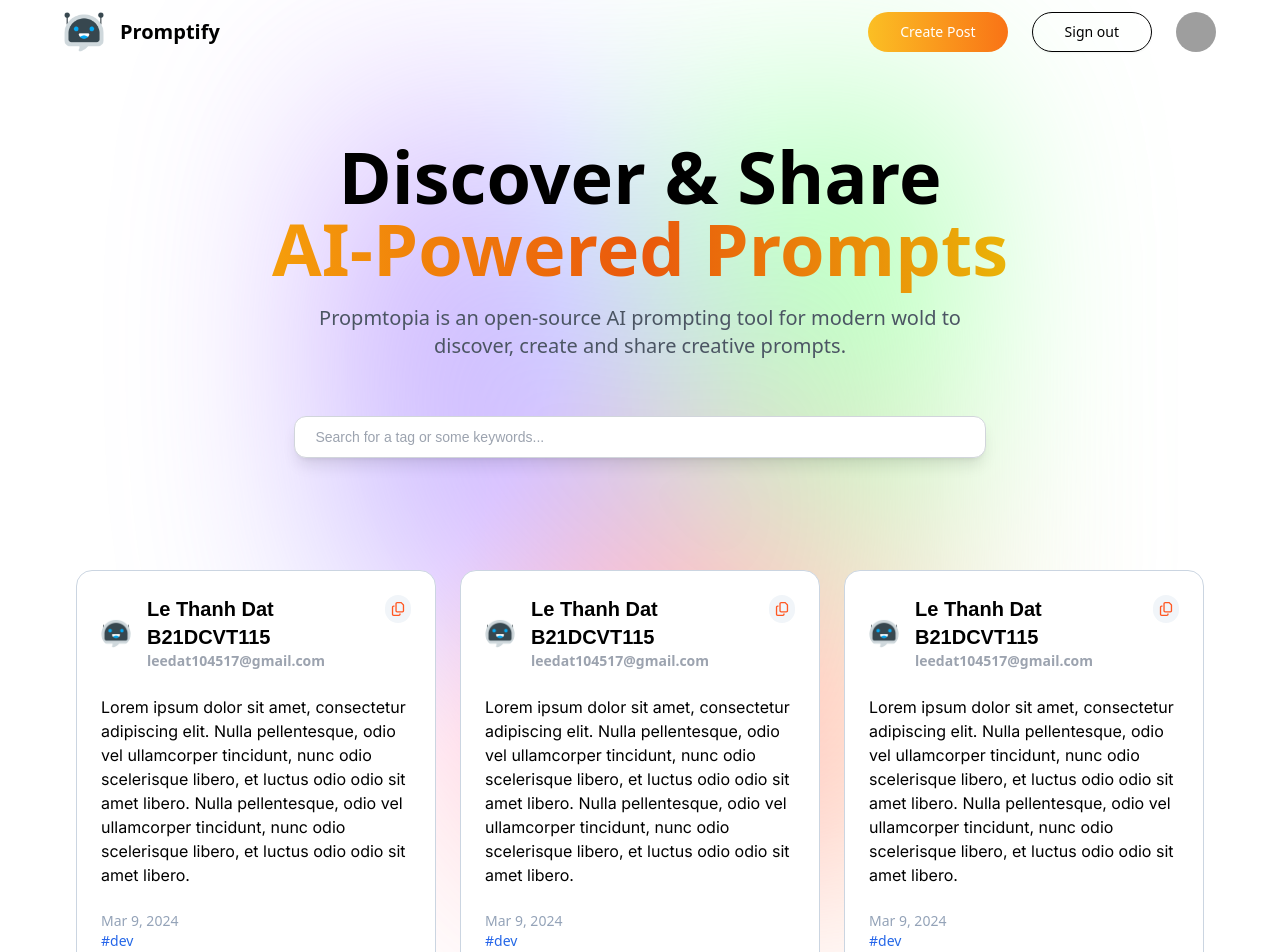
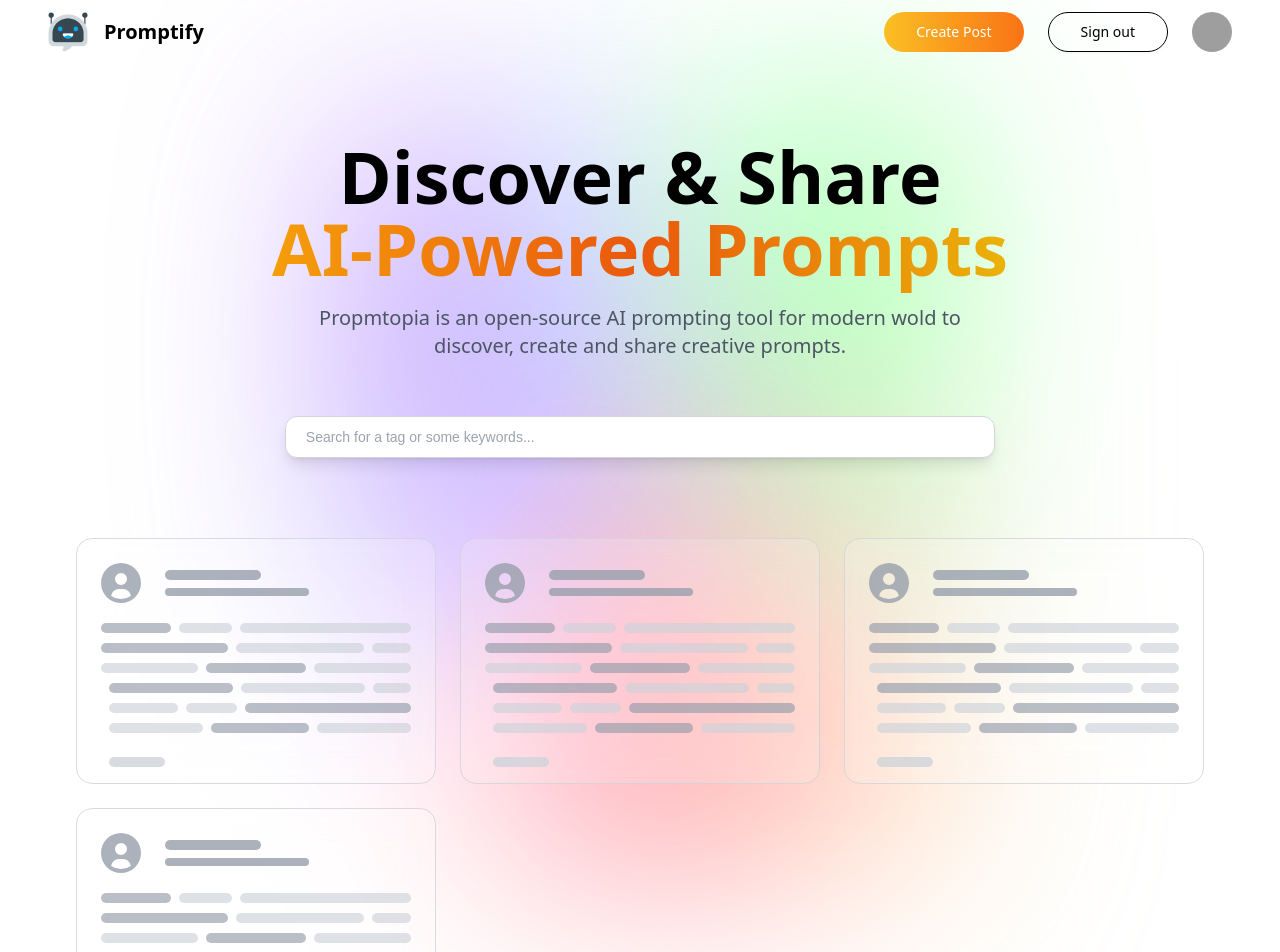
Before and after one commit to LeeDat03/promptify, a Next.js app: page / in a window 1280 px wide. Shown: the top 952 px of the page. Built offline with nearby package versions, Linux system fonts and the light colour scheme; grey boxes are pictures that could not be loaded.

Commit message:
add loading skeleton

```diff
--- a/components/feed.tsx
+++ b/components/feed.tsx
@@ -1,7 +1,6 @@
 import React from "react";
 import PromptCard from "./prompt-card";
-
-// @apply mt-16 mx-auto w-full max-w-xl flex justify-center items-center flex-col gap-2;
+import SkeletonCard from "./loading/skeleton-card-prompt";
 
 const Feed = () => {
   return (
@@ -15,16 +14,11 @@ const Feed = () => {
         />
       </form>
 
-      <div className="space-y-6 py-8 xl:columns-3 sm:columns-2 sm:gap-6 mb-40">
-        <PromptCard />
-        <PromptCard />
-        <PromptCard />
-        <PromptCard />
-        <PromptCard />
-        <PromptCard />
-        <PromptCard />
-        <PromptCard />
-        <PromptCard />
+      <div className="grid grid-cols-1 xl:grid-cols-3 sm:grid-cols-2 gap-6 mb-40">
+        <SkeletonCard />
+        <SkeletonCard />
+        <SkeletonCard />
+        <SkeletonCard />
       </div>
     </section>
   );
--- /dev/null
+++ b/components/loading/skeleton-card-prompt.tsx
@@ -0,0 +1,61 @@
+const SkeletonCard = () => {
+  return (
+    <div className="prompt_card animate-pulse">
+      <div className="mb-5 flex items-start justify-between gap-5">
+        <div className="flex flex-1  items-center justify-start gap-3">
+          <svg
+            className="me-3 h-10 w-10 text-gray-400 dark:text-gray-300"
+            aria-hidden="true"
+            xmlns="http://www.w3.org/2000/svg"
+            fill="currentColor"
+            viewBox="0 0 20 20"
+          >
+            <path d="M10 0a10 10 0 1 0 10 10A10.011 10.011 0 0 0 10 0Zm0 5a3 3 0 1 1 0 6 3 3 0 0 1 0-6Zm0 13a8.949 8.949 0 0 1-4.951-1.488A3.987 3.987 0 0 1 9 13h2a3.987 3.987 0 0 1 3.951 3.512A8.949 8.949 0 0 1 10 18Z" />
+          </svg>
+
+          <div className="flex flex-col">
+            <div className="mb-2 h-2.5 w-24 rounded-full bg-gray-400 dark:bg-gray-500 "></div>
+            <div className="h-2 w-36 rounded-full bg-gray-400 dark:bg-gray-500"></div>
+          </div>
+        </div>
+      </div>
+
+      <div role="status" className="max-w-lg animate-pulse space-y-2.5">
+        <div className="flex w-full items-center">
+          <div className="h-2.5 w-32 rounded-full bg-gray-400 dark:bg-gray-400"></div>
+          <div className="ms-2 h-2.5 w-24 rounded-full bg-gray-300 dark:bg-gray-300"></div>
+          <div className="ms-2 h-2.5 w-full rounded-full bg-gray-300 dark:bg-gray-300"></div>
+        </div>
+        <div className="flex w-full max-w-[480px] items-center">
+          <div className="h-2.5 w-full rounded-full bg-gray-400 dark:bg-gray-400"></div>
+          <div className="ms-2 h-2.5 w-full rounded-full bg-gray-300 dark:bg-gray-300"></div>
+          <div className="ms-2 h-2.5 w-24 rounded-full bg-gray-300 dark:bg-gray-300"></div>
+        </div>
+        <div className="flex w-full max-w-[400px] items-center">
+          <div className="h-2.5 w-full rounded-full bg-gray-300 dark:bg-gray-300"></div>
+          <div className="ms-2 h-2.5 w-80 rounded-full bg-gray-400 dark:bg-gray-400"></div>
+          <div className="ms-2 h-2.5 w-full rounded-full bg-gray-300 dark:bg-gray-300"></div>
+        </div>
+        <div className="flex w-full max-w-[480px] items-center">
+          <div className="ms-2 h-2.5 w-full rounded-full bg-gray-400 dark:bg-gray-400"></div>
+          <div className="ms-2 h-2.5 w-full rounded-full bg-gray-300 dark:bg-gray-300"></div>
+          <div className="ms-2 h-2.5 w-24 rounded-full bg-gray-300 dark:bg-gray-300"></div>
+        </div>
+        <div className="flex w-full max-w-[440px] items-center">
+          <div className="ms-2 h-2.5 w-32 rounded-full bg-gray-300 dark:bg-gray-300"></div>
+          <div className="ms-2 h-2.5 w-24 rounded-full bg-gray-300 dark:bg-gray-300"></div>
+          <div className="ms-2 h-2.5 w-full rounded-full bg-gray-400 dark:bg-gray-400"></div>
+        </div>
+        <div className="flex w-full max-w-[360px] items-center">
+          <div className="ms-2 h-2.5 w-full rounded-full bg-gray-300 dark:bg-gray-300"></div>
+          <div className="ms-2 h-2.5 w-80 rounded-full bg-gray-400 dark:bg-gray-400"></div>
+          <div className="ms-2 h-2.5 w-full rounded-full bg-gray-300 dark:bg-gray-300"></div>
+        </div>
+      </div>
+
+      <div className="ms-2 mt-6 h-2.5 w-14 rounded-full bg-gray-300 dark:bg-gray-300"></div>
+    </div>
+  );
+};
+
+export default SkeletonCard;
--- a/components/prompt-card.tsx
+++ b/components/prompt-card.tsx
@@ -10,7 +10,7 @@ const PromptCard = () => {
   const [coppied, setCoppied] = useState(false);
 
   return (
-    <div className="md:w-[360px] w-full bg-white border-slate-300 border rounded-2xl p-6 pb-4 backdrop-blur-lg backdrop-filter h-fit break-inside-avoid">
+    <div className="prompt_card">
       <div className="flex justify-between">
         <Link href="/profile" className="flex relative items-center gap-4">
           <Image
--- a/style/global.css
+++ b/style/global.css
@@ -84,7 +84,7 @@
 /* Tailwind Styles */
 
 .app {
-  @apply relative z-10 flex justify-center items-center flex-col max-w-7xl mx-auto sm:px-16 px-6;
+  @apply relative z-10 flex justify-center items-center flex-col max-w-7xl mx-auto sm:px-12 px-6;
 }
 
 .black_btn {
@@ -160,7 +160,7 @@
 
 /* PromptCard Component */
 .prompt_card {
-  @apply flex-1 break-inside-avoid rounded-lg border border-gray-300 bg-white/20 bg-clip-padding p-6 pb-4 backdrop-blur-lg backdrop-filter md:w-[360px] w-full h-fit;
+  @apply h-fit w-full break-inside-avoid rounded-2xl border border-gray-300 bg-white/20 bg-clip-padding p-6 pb-4 backdrop-blur-lg backdrop-filter md:w-[360px];
 }
 
 .flex-center {
```
